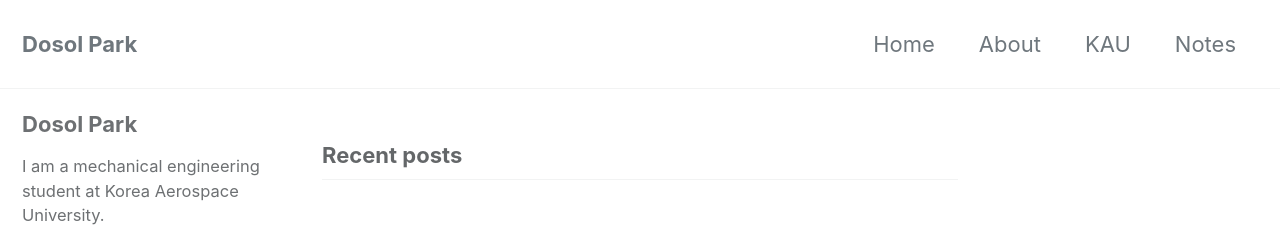
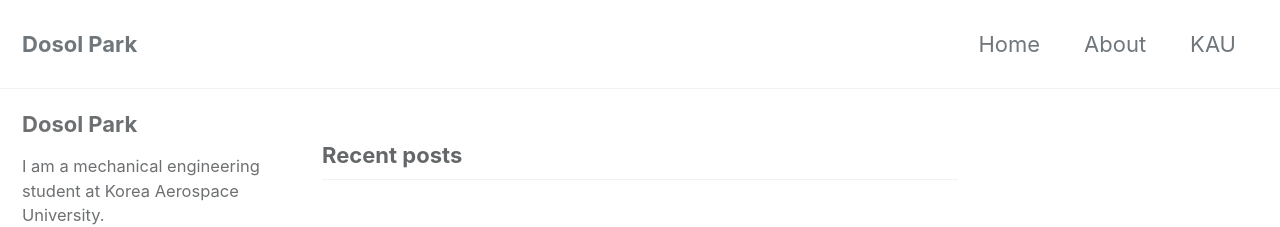
Before and after one commit to parkdosol/parkdosol.github.io, a Jekyll site: the page built from index.html, in a window 1280 px wide. Shown: the top 227 px of the page. Built offline with Jekyll 4.4.1, drawn with Linux system fonts in a browser that asks for light colours; cached includes are drawn as plain includes; the list of posts is cut into pages by our own code.

Commit message:
rm Notes

```diff
--- a/_data/navigation.yml
+++ b/_data/navigation.yml
@@ -6,5 +6,3 @@ main:
     url: "/about/"
   - title: "KAU"
     url: "/kau/"
-  - title: "Notes"
-    url: "/notes/"
```
Also changed, not shown: _pages/Notes.md (deleted).
